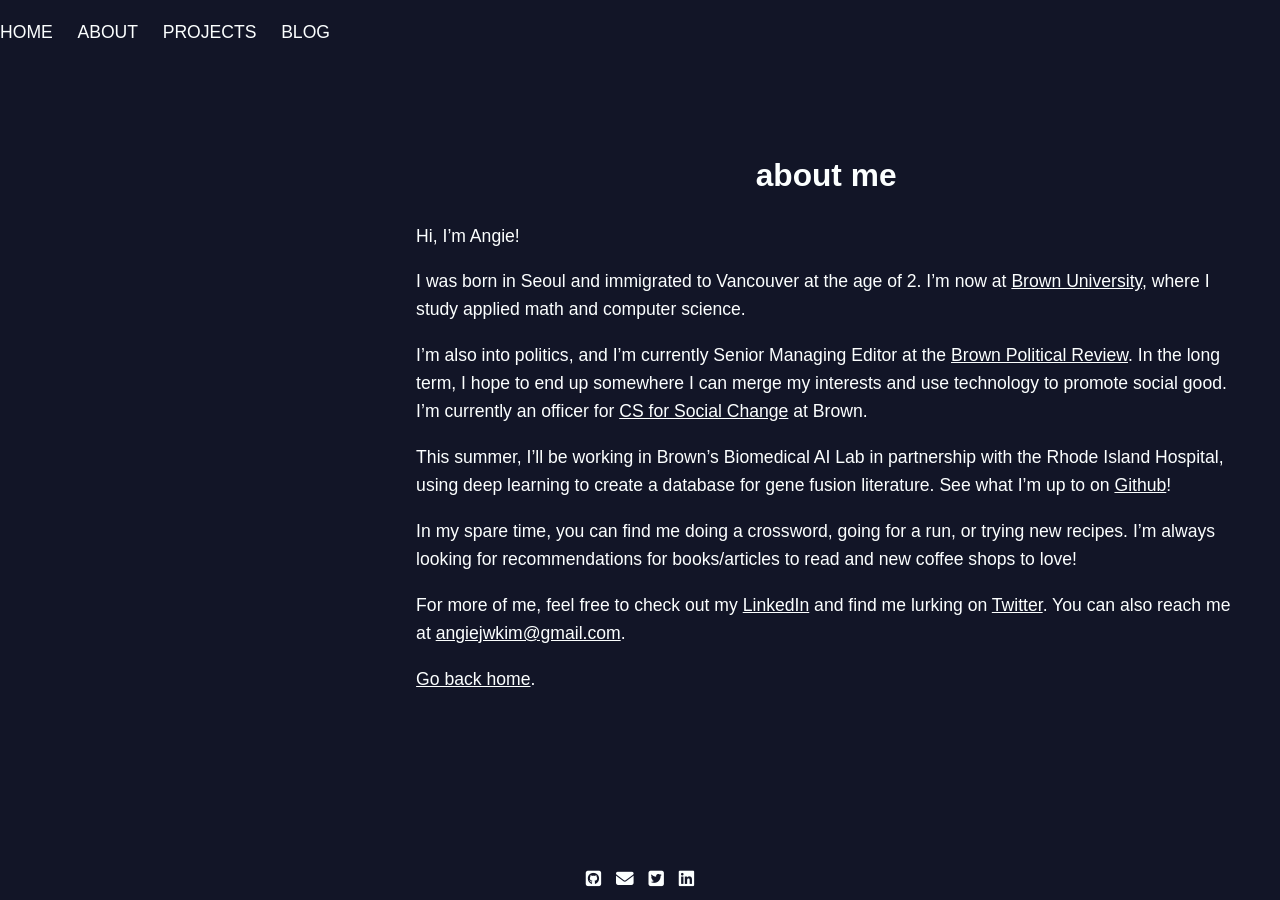
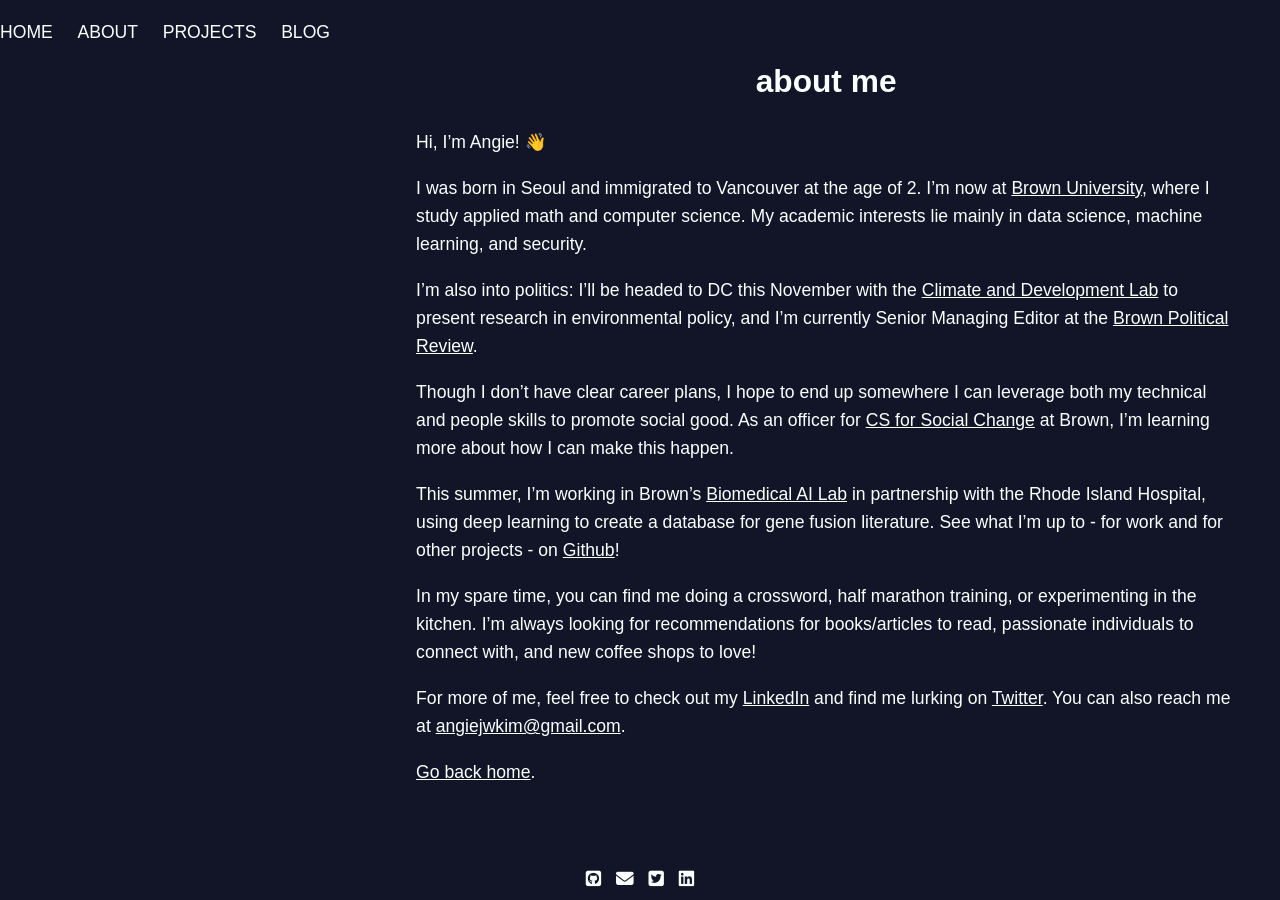
Before and after one commit to angiejwkim/angiejwkim.github.io, a Jekyll site: the page built from _pages/about.md, in a window 1280 px wide. Built offline with Jekyll 4.4.1, drawn with Linux system fonts in a browser that asks for light colours; nearby versions of some CDN libraries.

Commit message:
update about page

```diff
--- a/_pages/about.md
+++ b/_pages/about.md
@@ -2,23 +2,20 @@
 layout: page
 title: about
 page-name: about me
-show-nav: true
 permalink: /about/
 ---
 
-Hi, I'm Angie!
+Hi, I'm Angie! 👋
 
+I was born in Seoul and immigrated to Vancouver at the age of 2. I'm now at [Brown University](http://brown.edu/), where I study applied math and computer science. My academic interests lie mainly in data science, machine learning, and security.
 
-I was born in Seoul and immigrated to Vancouver at the age of 2. I'm now at [Brown University](http://brown.edu/), where I study applied math and computer science.
+I'm also into politics: I'll be headed to DC this November with the [Climate and Development Lab](http://www.climatedevlab.brown.edu/) to present research in environmental policy, and I'm currently Senior Managing Editor at the [Brown Political Review](http://www.brownpoliticalreview.org/category/mag/).
 
+Though I don't have clear career plans, I hope to end up somewhere I can leverage both my technical and people skills to promote social good. As an officer for [CS for Social Change](http://cssc.cs.brown.edu/) at Brown, I'm learning more about how I can make this happen.
 
-I'm also into politics, and I'm currently Senior Managing Editor at the [Brown Political Review](http://www.brownpoliticalreview.org/category/mag/). In the long term, I hope to end up somewhere I can merge my interests and use technology to promote social good. I'm currently an officer for [CS for Social Change](http://cssc.cs.brown.edu/) at Brown.
+This summer, I'm working in Brown's [Biomedical AI Lab](https://www.brown.edu/Research/AI/research/) in partnership with the Rhode Island Hospital, using deep learning to create a database for gene fusion literature. See what I'm up to - for work and for other projects - on [Github](http://github.com/angiejwkim/)!
 
-
-This summer, I'll be working in Brown's Biomedical AI Lab in partnership with the Rhode Island Hospital, using deep learning to create a database for gene fusion literature. See what I'm up to on [Github](http://github.com/angiejwkim/)!
-
-In my spare time, you can find me doing a crossword, going for a run, or trying new recipes. I'm always looking for recommendations for books/articles to read and new coffee shops to love!
-
+In my spare time, you can find me doing a crossword, half marathon training, or experimenting in the kitchen. I'm always looking for recommendations for books/articles to read, passionate individuals to connect with, and new coffee shops to love!
 
 For more of me, feel free to check out my [LinkedIn](https://www.linkedin.com/in/angiejwkim/) and find me lurking on [Twitter](http://twitter.com/angiejwkim). You can also reach me at [angiejwkim@gmail.com](mailto:angiejwkim@gmail.com).
 
```
